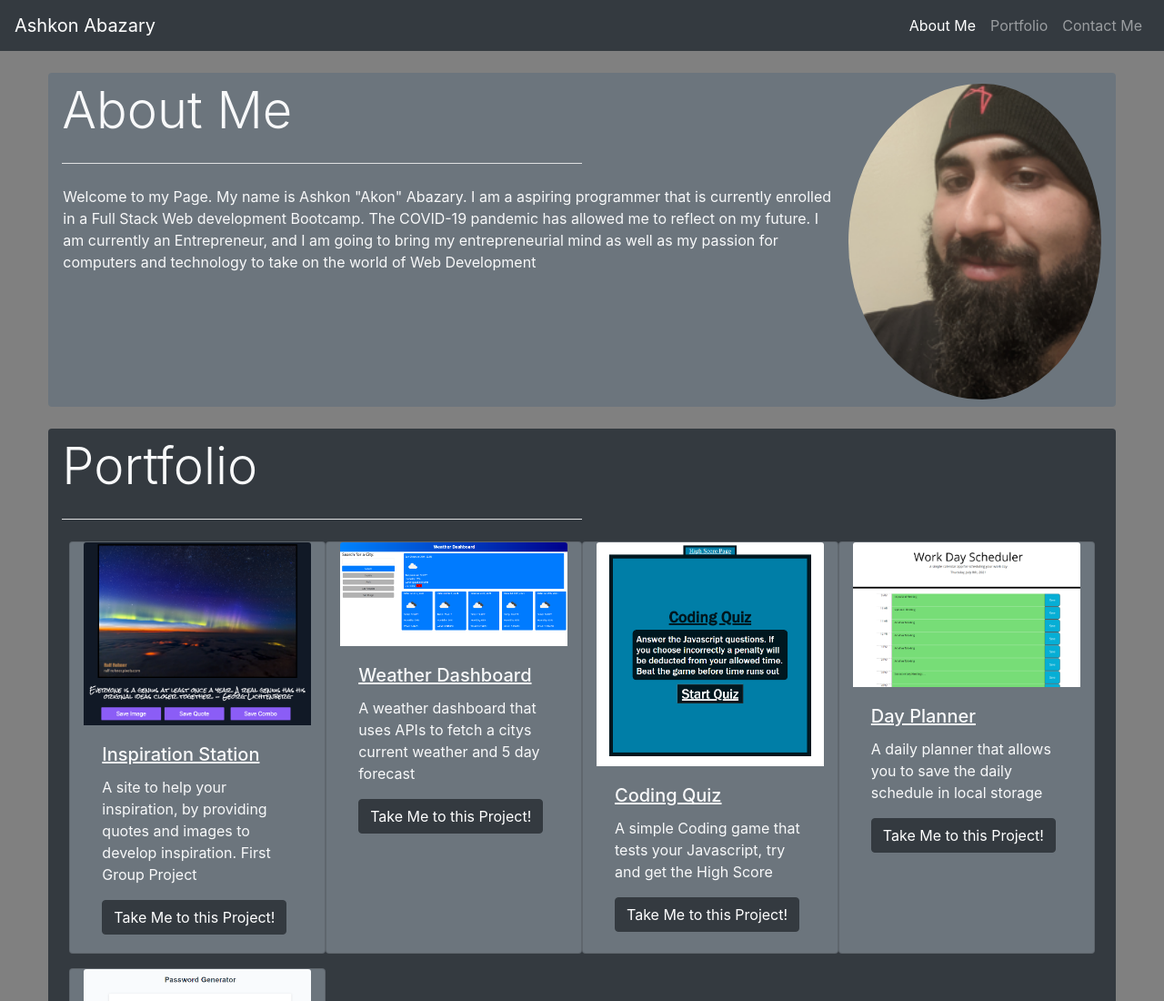
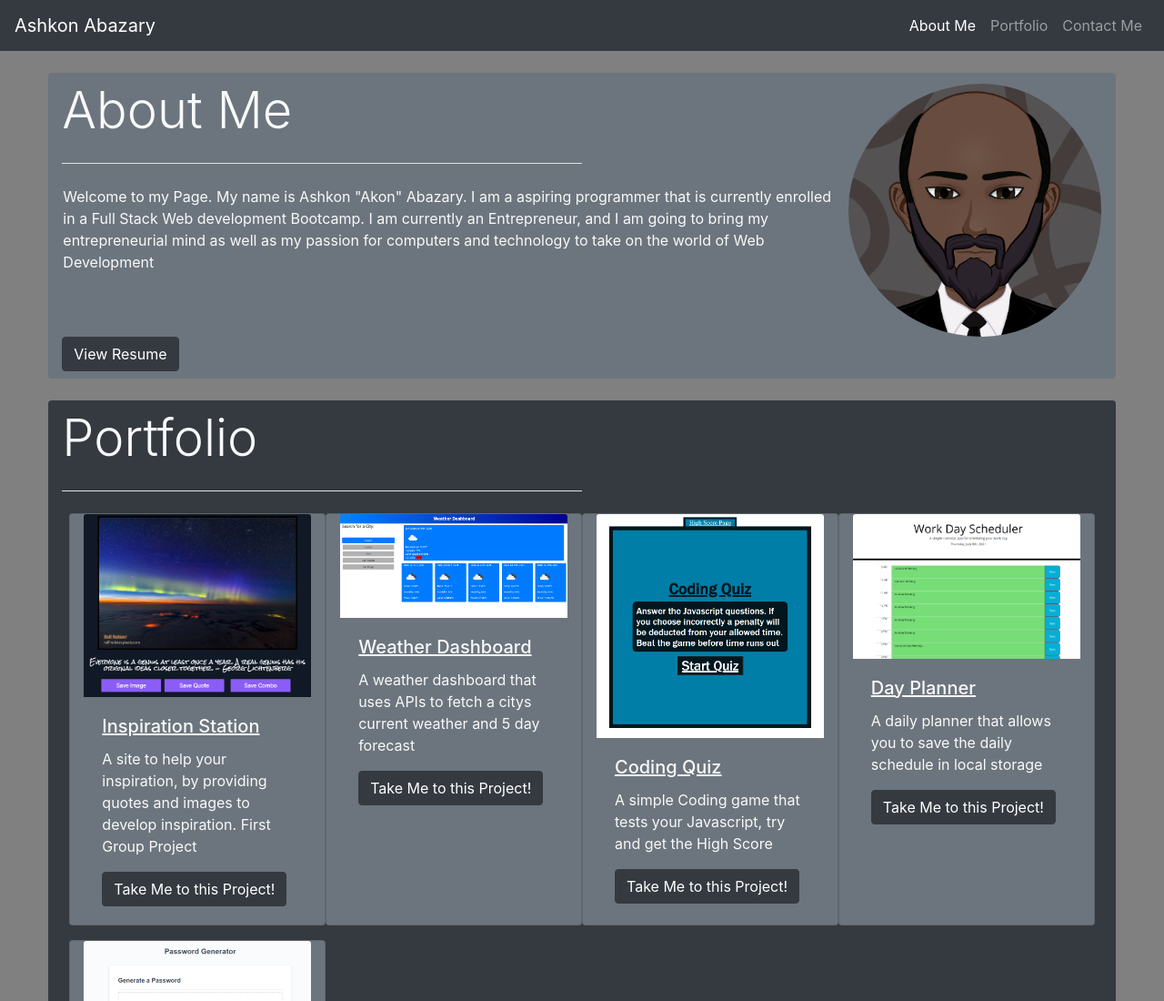
Before and after one commit to aabazary/AkonPortfolio2, a plain HTML site: page index.html in a window 1280 px wide. Shown: the top 1100 px of the page at 91% size. Drawn offline with nearby package versions, Linux system fonts and the light colour scheme.

Commit message:
added resume, updated css

```diff
--- a/assets/css/style.css
+++ b/assets/css/style.css
@@ -4,5 +4,8 @@ body{
 #profileImg{
     margin-top: -7rem;
     padding-right: 1rem;
+    height: fit-content;
+    display: flex;
+    align-self: center;
 
 }
--- a/index.html
+++ b/index.html
@@ -46,11 +46,12 @@
         <hr class="my-4 w-50 bg-light ml-0">
         <div>
             <div class="row">
-                <p class="w-75 text-light px-3">Welcome to my Page. My name is Ashkon "Akon" Abazary. I am a aspiring programmer that is currently enrolled in a Full Stack Web development Bootcamp. The COVID-19 pandemic has allowed me to reflect on my future. I am currently an Entrepreneur, and I am going to bring my entrepreneurial mind as well as my passion for computers and technology to take on the world of Web Development</p>
-                <img class="float-right rounded-circle w-25 " id="profileImg" src="./assets/images/personal pic.png"
+                <p class="w-75 text-light px-3">Welcome to my Page. My name is Ashkon "Akon" Abazary. I am a aspiring programmer that is currently enrolled in a Full Stack Web development Bootcamp. I am currently an Entrepreneur, and I am going to bring my entrepreneurial mind as well as my passion for computers and technology to take on the world of Web Development</p>
+                <img class="float-right rounded-circle w-25 mh-100 " id="profileImg" src="./assets/images/avatar.png"
                     alt="">
             </div>
         </div>
+        <a href="./assets/images/Akon Resume.pdf" target="_blank" class="btn btn-dark">View Resume</a>
     </div>
     <div class="container bg-dark rounded mx-auto w-90 mb-4 col-12 col-md-11 py-2">
         <h1 class="display-4 text-light" id="portfolio">Portfolio</h1>
```
Also changed, not shown: assets/images/avatar.png (added), 1 other file.
